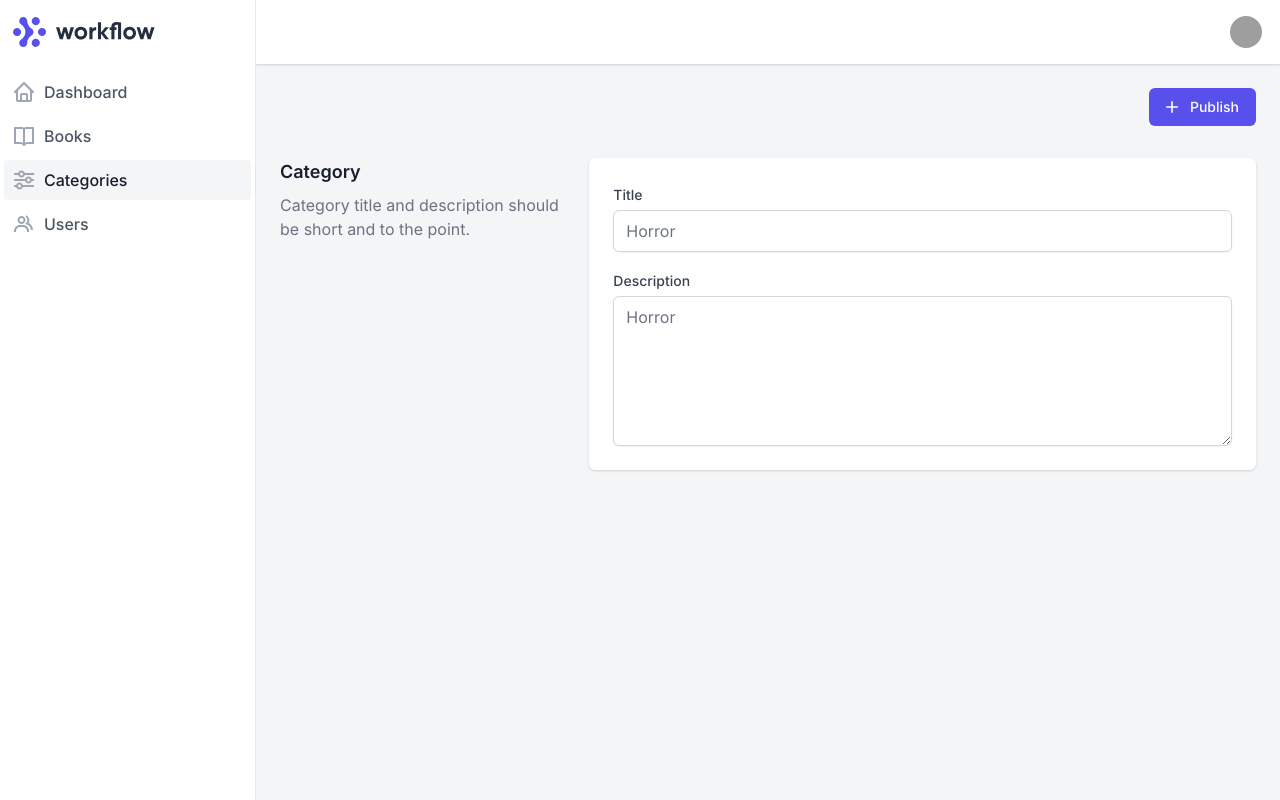
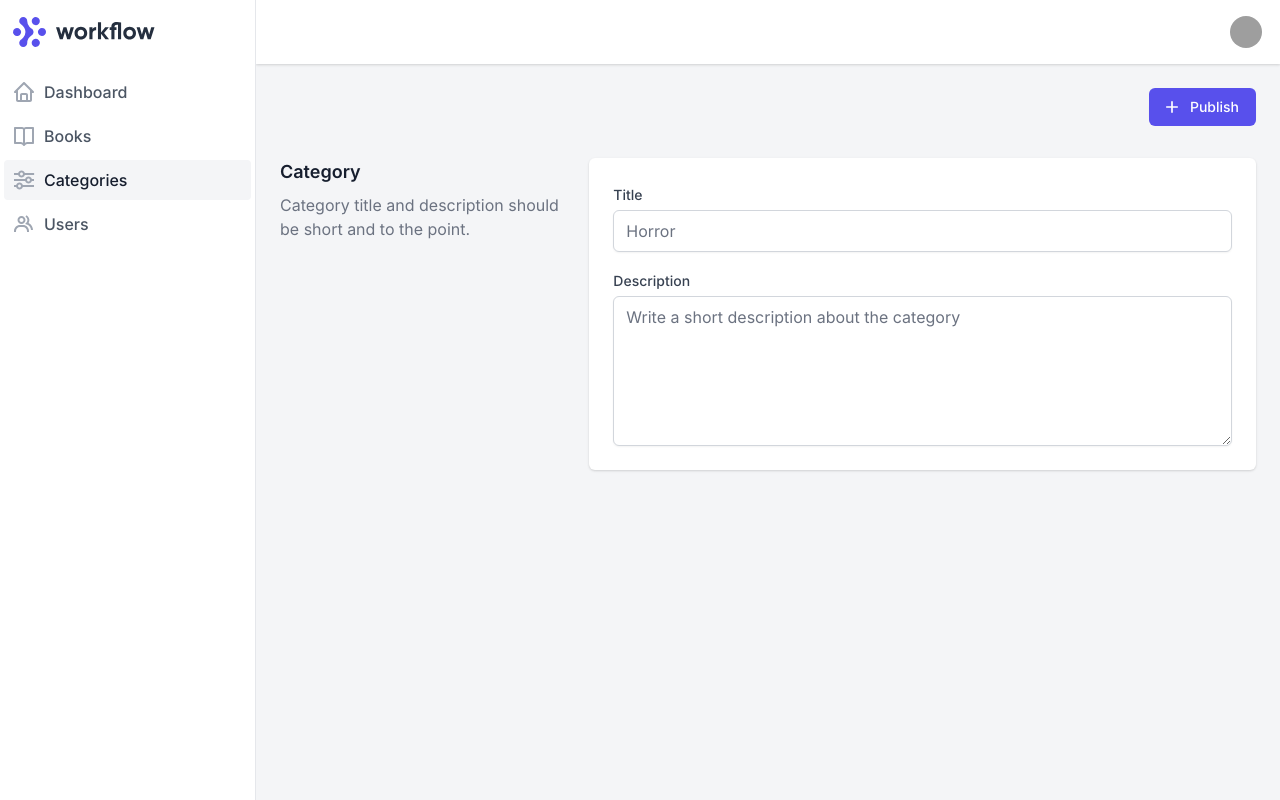
Before and after one commit to abeidahmed/book-review-app, a React (Create React App) app in the folder client/: page /admin/categories/add_new in a window 1280 px wide. Built offline with nearby package versions, Linux system fonts and the light colour scheme; grey boxes are pictures that could not be loaded.

Commit message:
Create a function add category form

```diff
--- a/client/src/admin/views/category/add-category/components/form.js
+++ b/client/src/admin/views/category/add-category/components/form.js
@@ -1,6 +1,6 @@
 import React from "react";
 
-const Form = () => {
+const Form = ({ title, setTitle, description, setDescription }) => {
   return (
     <div className="mt-5 md:flex md:mt-8 md:-ml-6">
       <div className="max-w-md md:w-1/3 xl:max-w-md md:px-6">
@@ -17,6 +17,8 @@ const Form = () => {
           <input
             id="add_category_title"
             type="text"
+            value={title}
+            onChange={e => setTitle(e.target.value)}
             placeholder="Horror"
             className="mt-1 block w-full px-3 py-2 rounded-md border border-gray-300 shadow-sm placeholder-gray-500 text-gray-900 focus:outline-none focus:shadow-outline-blue focus:border-blue-300"
           />
@@ -29,7 +31,9 @@ const Form = () => {
             style={{ minHeight: 150 }}
             id="add_category_description"
             type="text"
-            placeholder="Horror"
+            value={description}
+            onChange={e => setDescription(e.target.value)}
+            placeholder="Write a short description about the category"
             className="mt-1 block w-full px-3 py-2 rounded-md border border-gray-300 shadow-sm placeholder-gray-500 text-gray-900 focus:outline-none focus:shadow-outline-blue focus:border-blue-300"
           />
         </div>
--- a/client/src/admin/views/category/add-category/index.js
+++ b/client/src/admin/views/category/add-category/index.js
@@ -1,22 +1,65 @@
-import React from "react";
+import React, { useState } from "react";
+import { useHistory } from "react-router-dom";
+import { useMutation } from "@apollo/react-hooks";
 import { AdminLayout } from "components/layout";
+import { CREATE_CATEGORY } from "api/category/create-category";
 import Form from "./components/form";
+import { GET_CATEGORIES } from "api/category/category-list";
 import Icon from "components/icon";
 
 const AddCategory = () => {
+  const history = useHistory();
+  const [title, setTitle] = useState("");
+  const [description, setDescription] = useState("");
+
+  const [createCategory] = useMutation(CREATE_CATEGORY, {
+    update(
+      cache,
+      {
+        data: { createCategory }
+      }
+    ) {
+      const { categories } = cache.readQuery({ query: GET_CATEGORIES });
+      cache.writeQuery({
+        query: GET_CATEGORIES,
+        data: { categories: categories.concat(createCategory) }
+      });
+    },
+    onCompleted() {
+      history.push("/admin/categories");
+    }
+  });
+
+  const handleSubmit = () => {
+    createCategory({
+      variables: {
+        title,
+        description
+      }
+    });
+  };
+
   return (
     <AdminLayout>
       <div>
         <div className="text-right">
           <span className="shadow-sm rounded-md">
-            <button className="inline-flex items-center px-4 py-2 border border-transparent text-sm leading-5 font-medium rounded-md text-white bg-indigo-600 hover:bg-indigo-500 focus:outline-none focus:shadow-outline-indigo focus:border-indigo-700 active:bg-indigo-700 transition duration-150 ease-in-out">
+            <button
+              onClick={handleSubmit}
+              className="inline-flex items-center px-4 py-2 border border-transparent text-sm leading-5 font-medium rounded-md text-white bg-indigo-600 hover:bg-indigo-500 focus:outline-none focus:shadow-outline-indigo focus:border-indigo-700 active:bg-indigo-700 transition duration-150 ease-in-out"
+            >
               <Icon icon="plus" className="-ml-1 mr-2 h-5 w-5" />
               Publish
             </button>
           </span>
         </div>
       </div>
-      <Form />
+      <Form
+        title={title}
+        setTitle={setTitle}
+        description={description}
+        setDescription={setDescription}
+      />
     </AdminLayout>
   );
 };
```
